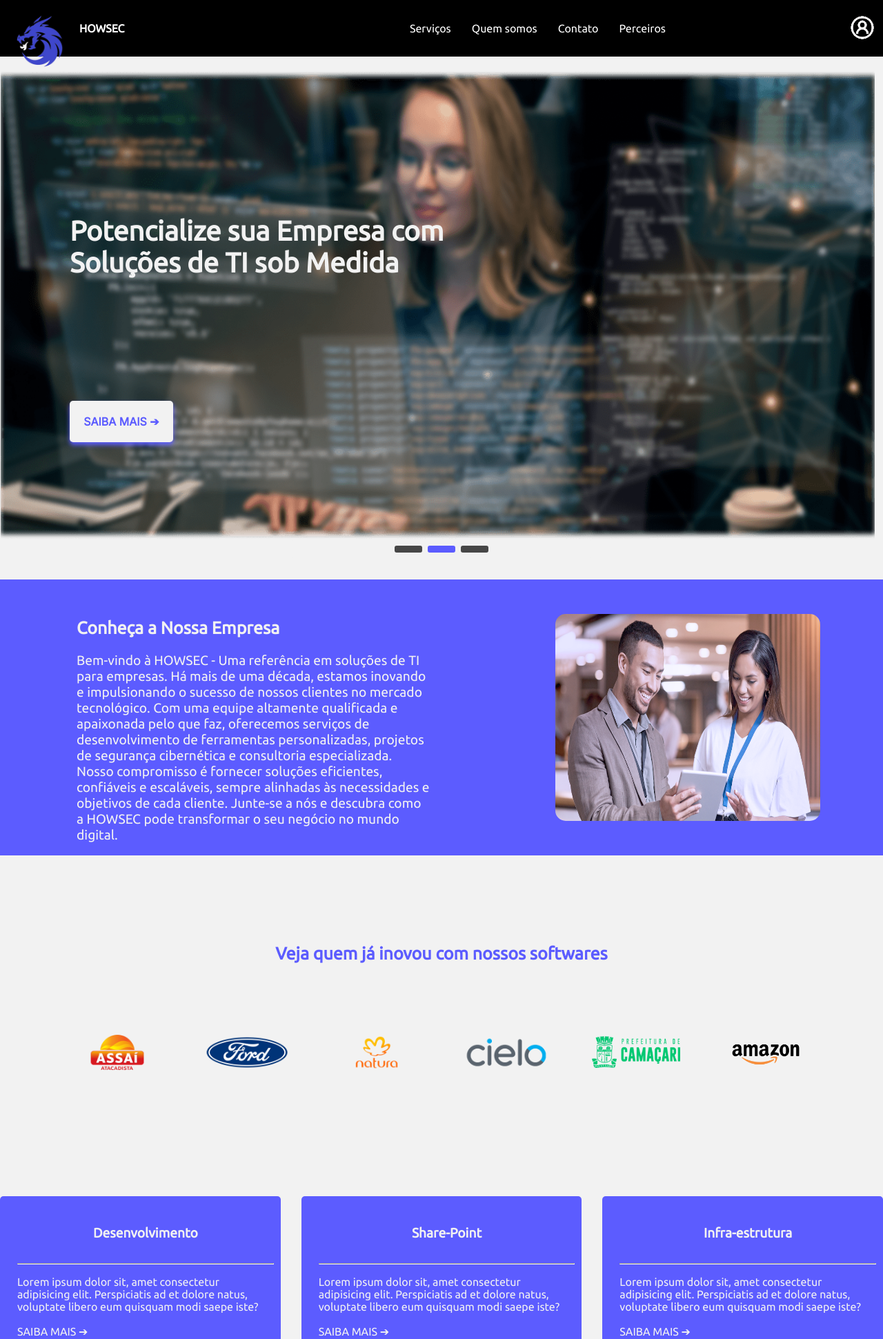
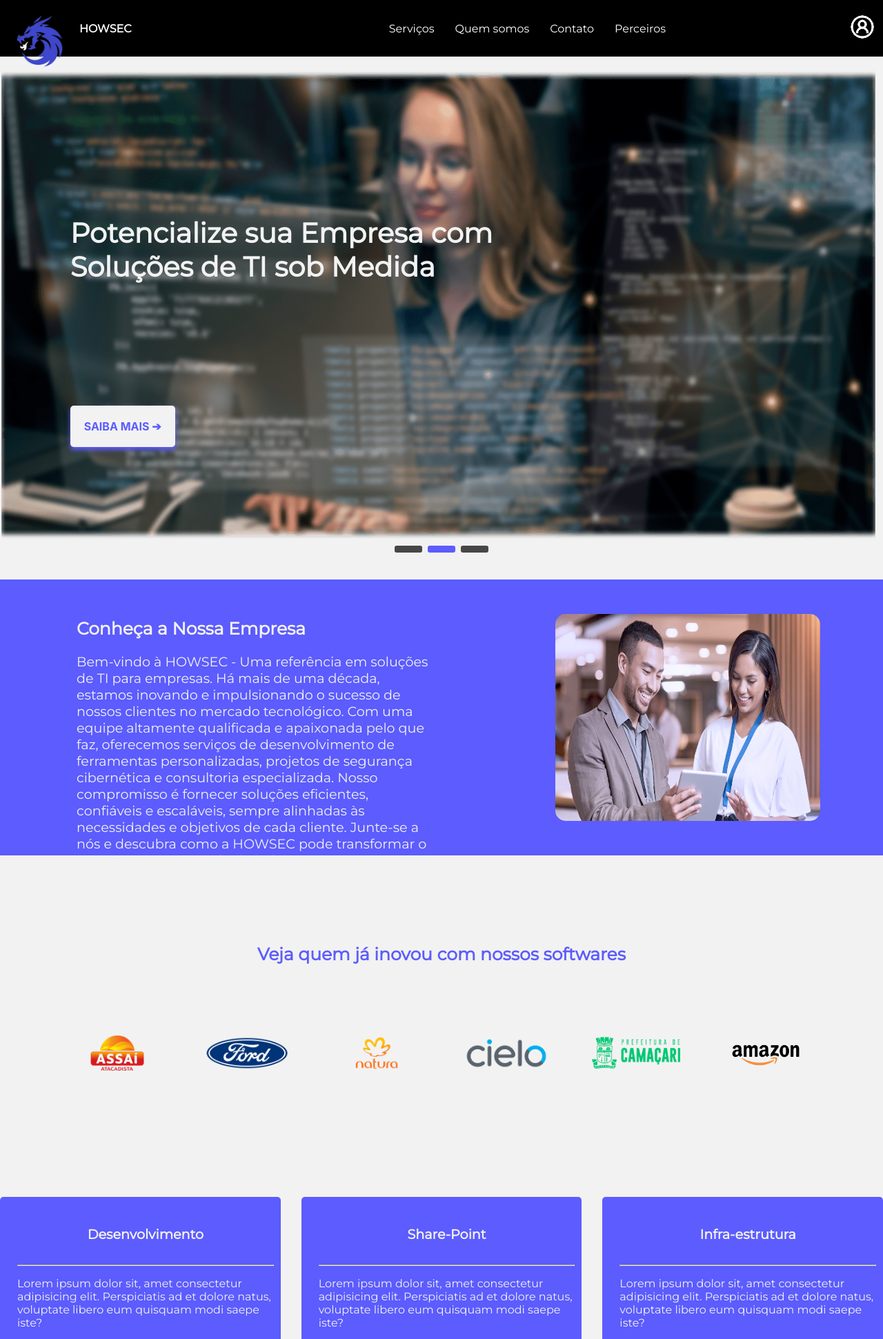
Before and after one commit to TacioNSantos/site-projetolp, a PHP site: page /index.html in a window 1280 px wide. Shown: the top 1941 px of the page at 69% size. Run offline with PHP 8.4, Linux system fonts and the light colour scheme.

Commit message:
Update geral.css

```diff
--- a/CSS/geral.css
+++ b/CSS/geral.css
@@ -1,11 +1,11 @@
-@import url('https://fonts.googleapis.com/css2?family=Inter&family=Ubuntu&display=swap');
+@import url('https://fonts.googleapis.com/css2?family=Montserrat&display=swap');
 
 html{
     height: 0px;
 }
 
 *{
-    font-family: 'Ubuntu', sans-serif;
+    font-family: 'Montserrat', sans-serif;
 }
 
 a{ text-decoration: none;}
```
